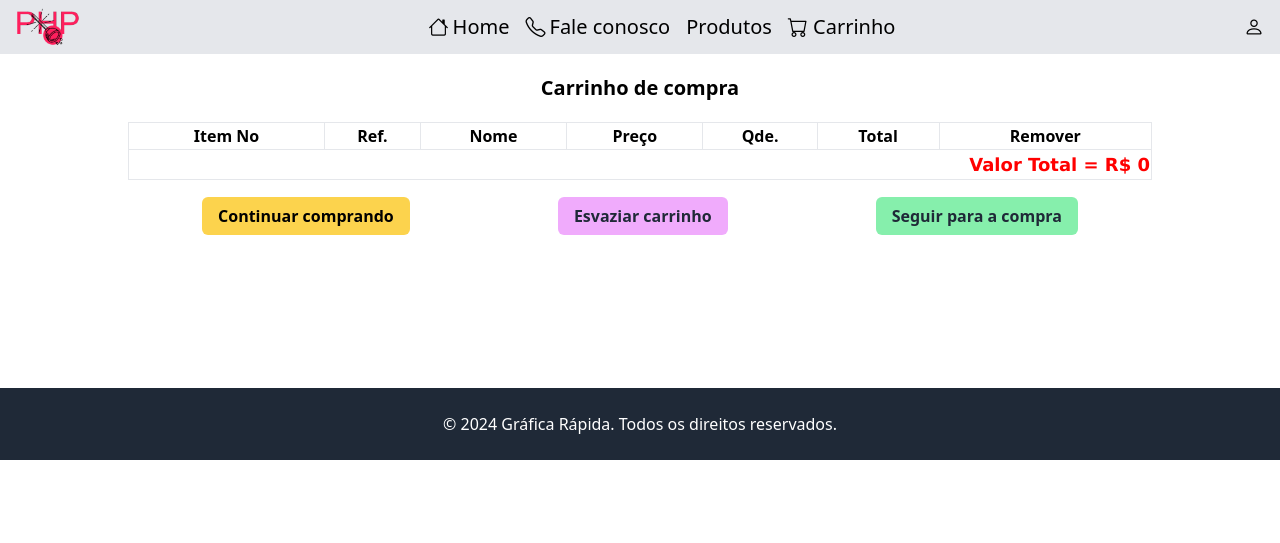
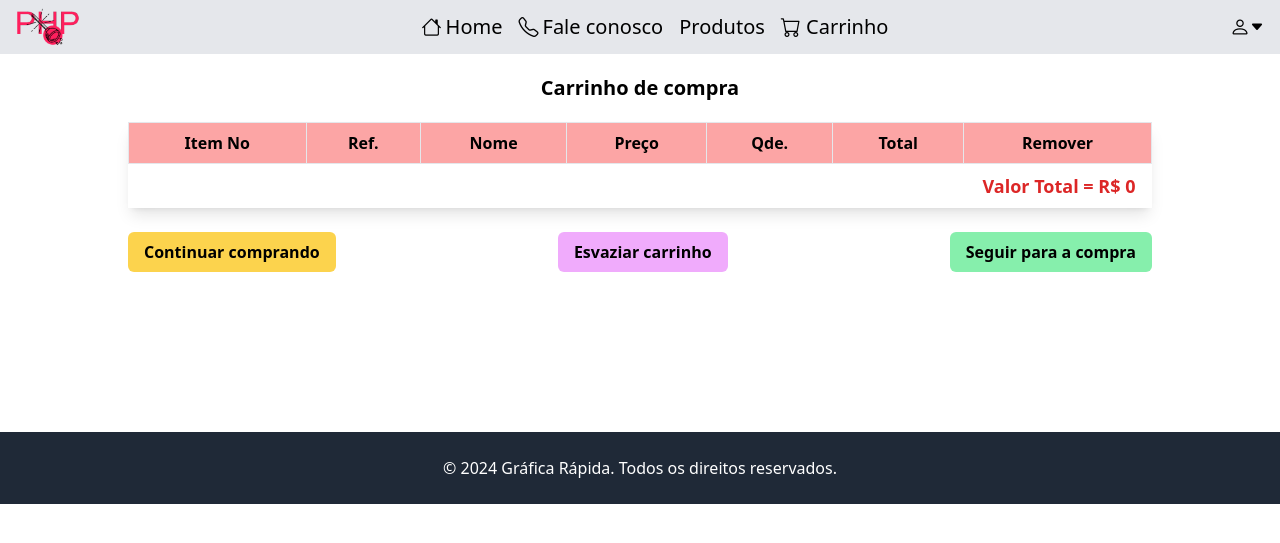
Before and after one commit to PrenholatoChris/dev-web-php, a PHP site: page /showCart.php in a window 1280 px wide. Shown: the top 543 px of the page. Run offline with PHP 8.4, Linux system fonts and the light colour scheme; the visitor is signed in with stand-in values (Sample User, id 1); data that the repository does not hold is empty; some libraries are stand-ins or nearby versions.

Commit message:
corrigindo bugs e melhorando telas

```diff
--- a/src/views/formSelectServiceSize.php
+++ b/src/views/formSelectServiceSize.php
@@ -28,8 +28,8 @@
                     <?php foreach ($sizeGroup as $size): ?>
 
                     <label class='inline-flex items-center'>
-                        <input type='radio' value='<?= $size->id ?>' class='form-radio text-blue-600'>
-                        <span class='ml-2 text-gray-800'> <?= $size->name ?> + </span><span class='ml-2 text-green-600'>R$ <?= $size->price ?></span>
+                        <input type='radio' name="<?=$size->type?>" value='<?= $size->id ?>' class='form-radio text-blue-600'>
+                        <span class='ml-2 text-gray-800'> <?= $size->name ?></span><span class='ml-2 text-green-600'> + R$ <?= $size->price ?></span>
                     </label>
 
                     <?php endforeach; ?>
--- a/src/views/includes/headerAdmin.php
+++ b/src/views/includes/headerAdmin.php
@@ -54,7 +54,7 @@
             <li><a href="../controllers/vendaController.php?vOpcao=2" class="items-center"><i class="bi-receipt bi"></i> Vendas</a></li>
             <li><a href="showCart.php" class="items-center"><i class="bi bi-cart"></i> Carrinho</a></li>
         </ul>
-        <a id="dropdownDefaultButtonUser" data-dropdown-trigger="hover" data-dropdown-toggle="dropdownUser" href="userProfile.php" class="items-center flex flex-row" type="button"> <i class="bi-caret-down-fill text-sm"></i> <?= $usuario->username ?> <i class="bi-person"></i> </a>
+        <a id="dropdownDefaultButtonUser" data-dropdown-trigger="hover" data-dropdown-toggle="dropdownUser" href="userProfile.php" class="items-center flex flex-row" type="button"><i class="bi-person"></i> <?= $usuario->username ?> <i class="bi-caret-down-fill text-sm"></i></a>
         <div id="dropdownUser" class="z-10 absolute hidden bg-white divide-y divide-gray-100 rounded-lg shadow w-44">
             <ul class="py-2 text-sm text-gray-700" aria-labelledby="dropdownDefaultButtonUser">
                 <li>
--- a/src/views/includes/headerUser.php
+++ b/src/views/includes/headerUser.php
@@ -27,5 +27,13 @@
             </li>
             <li><a href="showCart.php" class="items-center"><i class="bi bi-cart"></i> Carrinho</a></li>
         </ul>
-        <button class="m-0 p-0 w-fit h-fit" type="button"><a href="userProfile.php" class="items-center"> <?= $usuario->username ?> <i class="bi-person"></i></a></button>
+        <a id="dropdownDefaultButtonUser" data-dropdown-trigger="hover" data-dropdown-toggle="dropdownUser" href="userProfile.php" class="items-center flex flex-row" type="button"><i class="bi-person"></i> <?= $usuario->username ?> <i class="bi-caret-down-fill text-sm"></i></a>
+        <div id="dropdownUser" class="z-10 absolute hidden bg-white divide-y divide-gray-100 rounded-lg shadow w-44">
+            <ul class="py-2 text-sm text-gray-700" aria-labelledby="dropdownDefaultButtonUser">
+                <li>
+                    <a href="../controllers/vendaController.php?vOpcao=4" class="block px-4 py-2 hover:bg-gray-100 dark:hover:bg-gray-600 dark:hover:text-white">Minhas encomendas</a>
+                </li>
+            </ul>
+        </div>
     </div>
+    <script src="https://cdn.jsdelivr.net/npm/flowbite@2.5.1/dist/flowbite.min.js"></script>
--- a/src/views/showCart.php
+++ b/src/views/showCart.php
@@ -11,83 +11,70 @@ if (isset($_SESSION["carrinho"])) {
 }
 
 ?>
-<div class="w-full flex justify-center pb-40 mt-5">
-      <div class="container w-[80vw] flex-col flex content-center">
-            <table class="table table-ligth table-striped border">
-                  <thead class="table-danger border">
-                        <tr class="align-middle border" style="text-align: center">
-                              <th class="border" witdh="10%">Item No</th>
-                              <th class="border">Ref.</th>
-                              <th class="border">Nome</th>
-                              <th class="border">Preço</th>
-                              <th class="border">Qde.</th>
-                              <th class="border">Total</th>
-                              <th class="border">Remover</th>
+<main class="w-full flex justify-center pb-40 mt-5">
+      <div class="container w-[80vw] flex flex-col items-center">
+            <table class="w-full table-auto border-collapse shadow-lg">
+                  <thead class="bg-red-300">
+                        <tr class="text-center">
+                              <th class="border px-4 py-2">Item No</th>
+                              <th class="border px-4 py-2">Ref.</th>
+                              <th class="border px-4 py-2">Nome</th>
+                              <th class="border px-4 py-2">Preço</th>
+                              <th class="border px-4 py-2">Qde.</th>
+                              <th class="border px-4 py-2">Total</th>
+                              <th class="border px-4 py-2">Remover</th>
                         </tr>
                   </thead>
-                  <tbody class="table-group-divider">
+                  <tbody>
                         <?php
                         $soma = 0;
                         $count = 0;
-                        $count++;
-
                         foreach ($carrinho as $item) {
+                              $count++;
                         ?>
-                              <tr class="align-middle border" style="text-align: center">
-                                    <td class="border"><?= $count ?></td>
-                                    <td class="border"><?= $item->getProduto()->id ?></td>
-                                    <td class="border"><?= $item->getProduto()->name ?></td>
-                                    <td class="border"><?= $item->getProduto()->price ?></td>
-                                    <td class="border">
-
-                                    <?php
-                                          if($item->getSizeId() == -1){
-                                    ?>
-                                          <a href="../controllers/carrinhoController.php?vOpcao=6&id=<?= $item->getProduto()->id ?>" class='text-gray-800 bg-red-300 rounded-md px-1 hover:bg-fuchsia-200 hover:text-black text-center'>-</a>
-                                          <span><?= $item->getQuantidade() ?></span>
-                                          <a href="../controllers/carrinhoController.php?vOpcao=1&id=<?= $item->getProduto()->id ?>" class='text-gray-800 bg-green-300 rounded-md px-1 hover:bg-green-200 hover:text-black text-center self-center'>+</a>
-                                    <?php
-                                          }
-                                          else{
-                                    ?>
-                                          <a href="../controllers/carrinhoController.php?vOpcao=8&id=<?= $item->getProduto()->id ?>&size_id=<?=$item->getSizeId()?>" class='text-gray-800 bg-red-300 rounded-md px-1 hover:bg-fuchsia-200 hover:text-black text-center'>-</a>
-                                          <span><?= $item->getQuantidade() ?></span>
-                                          <a href="../controllers/carrinhoController.php?vOpcao=7&id=<?= $item->getProduto()->id ?>&size_id=<?=$item->getSizeId()?>" class='text-gray-800 bg-green-300 rounded-md px-1 hover:bg-green-200 hover:text-black text-center self-center'>+</a>
-
-                                    <?php
-                                          }
-                                    ?>
-
+                              <tr class="text-center">
+                                    <td class="border px-4 py-2"><?= $count ?></td>
+                                    <td class="border px-4 py-2"><?= $item->getProduto()->id ?></td>
+                                    <td class="border px-4 py-2"><?= $item->getProduto()->name ?></td>
+                                    <td class="border px-4 py-2">R$ <?= $item->getProduto()->price ?></td>
+                                    <td class="border px-4 py-2">
+                                          <?php if ($item->getSizeId() == -1) { ?>
+                                                <a href="../controllers/carrinhoController.php?vOpcao=6&id=<?= $item->getProduto()->id ?>" class="text-gray-800 bg-red-300 rounded-md px-2 hover:bg-fuchsia-200">-</a>
+                                                <span><?= $item->getQuantidade() ?></span>
+                                                <a href="../controllers/carrinhoController.php?vOpcao=1&id=<?= $item->getProduto()->id ?>" class="text-gray-800 bg-green-300 rounded-md px-2 hover:bg-green-200">+</a>
+                                          <?php } else { ?>
+                                                <a href="../controllers/carrinhoController.php?vOpcao=8&id=<?= $item->getProduto()->id ?>&size_id=<?= $item->getSizeId() ?>" class="text-gray-800 bg-red-300 rounded-md px-2 hover:bg-fuchsia-200">-</a>
+                                                <span><?= $item->getQuantidade() ?></span>
+                                                <a href="../controllers/carrinhoController.php?vOpcao=7&id=<?= $item->getProduto()->id ?>&size_id=<?= $item->getSizeId() ?>" class="text-gray-800 bg-green-300 rounded-md px-2 hover:bg-green-200">+</a>
+                                          <?php } ?>
                                     </td>
-                                    <td class="border">R$ <?= $item->getValorItem() ?></td>
-                                    <td class="border"><a href="../controllers/carrinhoController.php?vOpcao=2&index=<?= $count - 1 ?>" class='text-gray-800 bg-red-400 rounded-md px-1 hover:bg-fuchsia-300 hover:text-black text-center'>X</a></td>
+                                    <td class="border px-4 py-2">R$ <?= $item->getValorItem() ?></td>
+                                    <td class="border px-4 py-2">
+                                          <a href="../controllers/carrinhoController.php?vOpcao=2&index=<?= $count - 1 ?>" class="text-white bg-red-400 rounded-md px-2 hover:bg-fuchsia-300">X</a>
+                                    </td>
                               </tr>
                         <?php
                               $soma += $item->getValorItem();
                         }
                         ?>
-
-                        <tr align="right">
-                              <td colspan="8">
-                                    <font face="Verdana" size="4" color="red"><b>Valor Total = R$ <?= $soma ?></b></font>
+                  </tbody>
+                  <tfoot>
+                        <tr>
+                              <td colspan="7" class="text-right px-4 py-2 font-semibold text-lg">
+                                    <span class="text-red-600">Valor Total = R$ <?= $soma ?></span>
                               </td>
                         </tr>
+                  </tfoot>
             </table>
-            <div class="container text-center">
-                  <div class="flex justify-around mt-6">
-                        <div class="col">
-                              <a class="px-4 py-2 bg-amber-300 rounded-md hover:bg-amber-200 hover:text-black" role="button" href="../controllers/produtoController.php?vOpcao=3"><b>Continuar comprando</b></a>
-                        </div>
-                        <div class="col">
-                              <a class="px-4 py-2 text-gray-800 bg-fuchsia-300 rounded-md hover:bg-fuchsia-200 hover:text-black text-center"" role=" button" href="../controllers/carrinhoController.php?vOpcao=3"><b>Esvaziar carrinho</b></a>
-                        </div>
-                        <div class="col">
-                              <a class='px-4 py-2 text-gray-800 bg-green-300 rounded-md hover:bg-green-200 hover:text-black text-center"' role='button' href='../controllers/carrinhoController.php?vOpcao=5&total=<?= $soma ?>'><b>Seguir para a compra</b></a>
-                        </div>
-                  </div>
+
+            <div class="flex justify-between w-full mt-6">
+                  <a class="px-4 py-2 bg-amber-300 text-center rounded-md hover:bg-amber-200" href="../controllers/produtoController.php?vOpcao=3"><b>Continuar comprando</b></a>
+                  <a class="px-4 py-2 bg-fuchsia-300 text-center rounded-md hover:bg-fuchsia-200" href="../controllers/carrinhoController.php?vOpcao=3"><b>Esvaziar carrinho</b></a>
+                  <a class="px-4 py-2 bg-green-300 text-center rounded-md hover:bg-green-200" href="../controllers/carrinhoController.php?vOpcao=5&total=<?= $soma ?>"><b>Seguir para a compra</b></a>
             </div>
       </div>
-</div>
-      <?php
-      require_once 'includes/footer.php';
-      ?>
+</main>
+
+<?php
+require_once 'includes/footer.php';
+?>
```
Also changed, not shown: src/views/formProduct.php (+34 -24 lines), src/views/showProducts.php (+25 -21 lines), src/views/showServices.php (+23 -19 lines).
